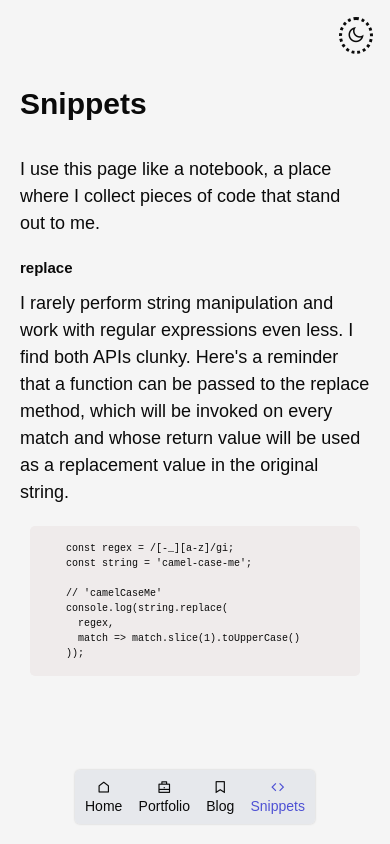
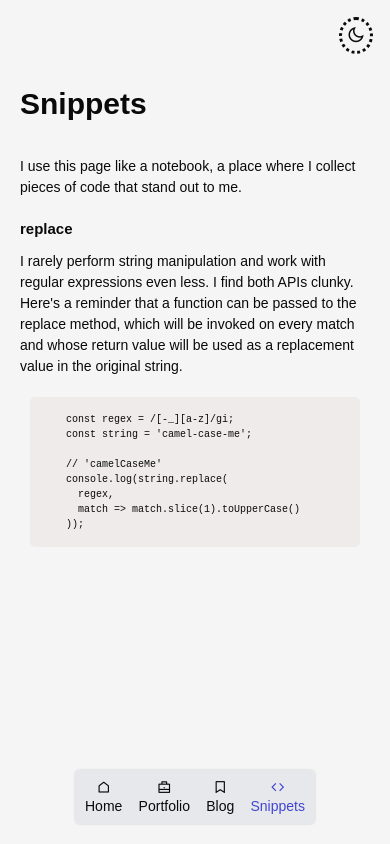
Before and after one commit to alex-j-garcia/blog, a React (Create React App) app: page /snippets in a window 390 px wide. Built offline with nearby package versions, Linux system fonts and the light colour scheme.

Commit message:
Add media queries

```diff
--- a/src/components/Main/Main.css
+++ b/src/components/Main/Main.css
@@ -7,7 +7,3 @@ main > .container {
   max-width: 700px;
   margin: 0 auto;
 }
-
-p {
-  font-size: 1.8rem;
-}
--- a/src/components/Menu/Menu.css
+++ b/src/components/Menu/Menu.css
@@ -50,5 +50,5 @@
 
 a.current,
 .dark-theme a.current {
-    color: hsl(239, 61%, 57%);
+    color: hsl(239, 61%, 54%);
 }
--- a/src/components/Snippets/Snippets.css
+++ b/src/components/Snippets/Snippets.css
@@ -9,7 +9,3 @@ h1 + p {
 .snippets p {
   margin-bottom: 2rem;
 }
-
-code::selection {
-  background-color: hsla(239, 61%, 57%, 0.3);
-}
--- a/src/index.css
+++ b/src/index.css
@@ -60,6 +60,10 @@ pre {
   overflow-x: auto;
 }
 
+code::selection {
+  background-color: hsla(239, 61%, 57%, 0.3);
+}
+
 section {
   line-height: 1.5;
 }
@@ -68,3 +72,17 @@ section h1 {
   font-size: 3rem;
   margin: 30px 0;
 }
+
+p {
+  font-size: 1.4rem;
+}
+
+@media (min-width: 600px)  {
+  p {
+    font-size: 1.8rem;
+  }
+
+  pre {
+    font-size: 1.2rem;
+  }
+}
```
